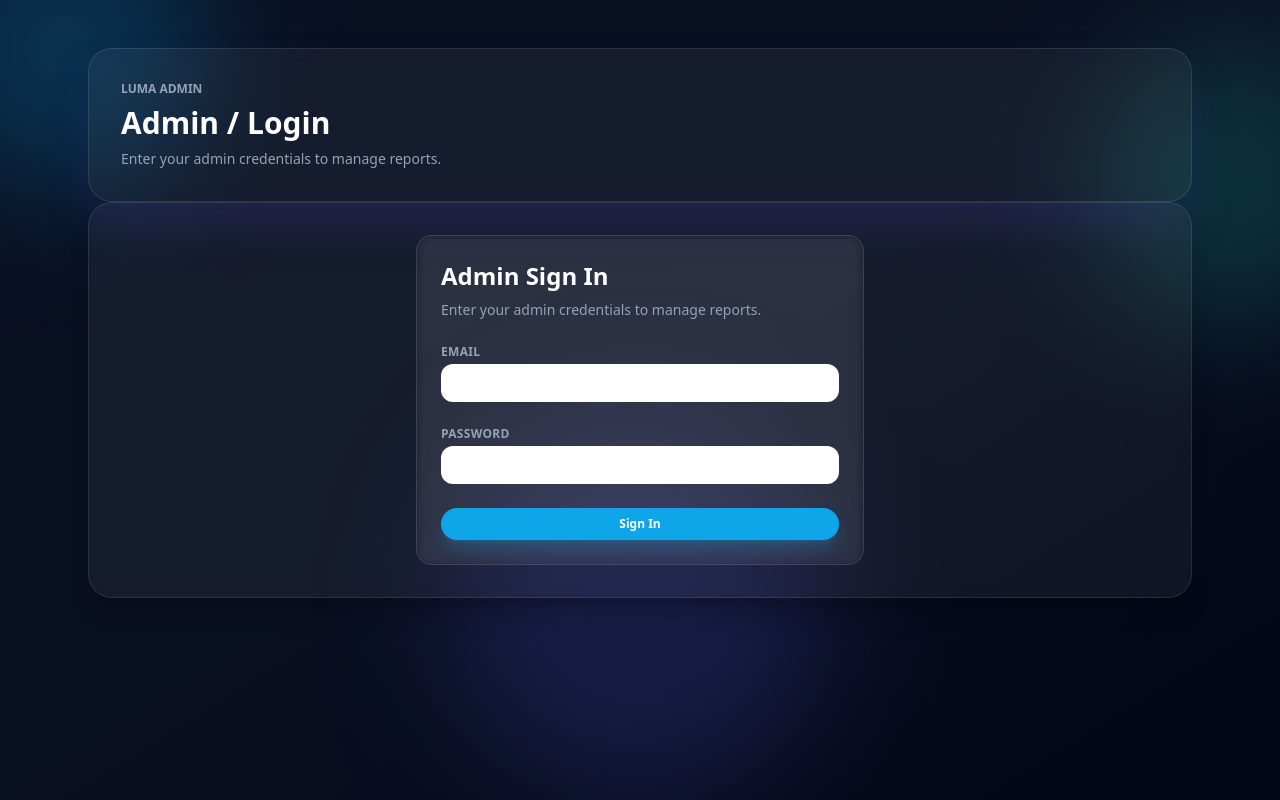
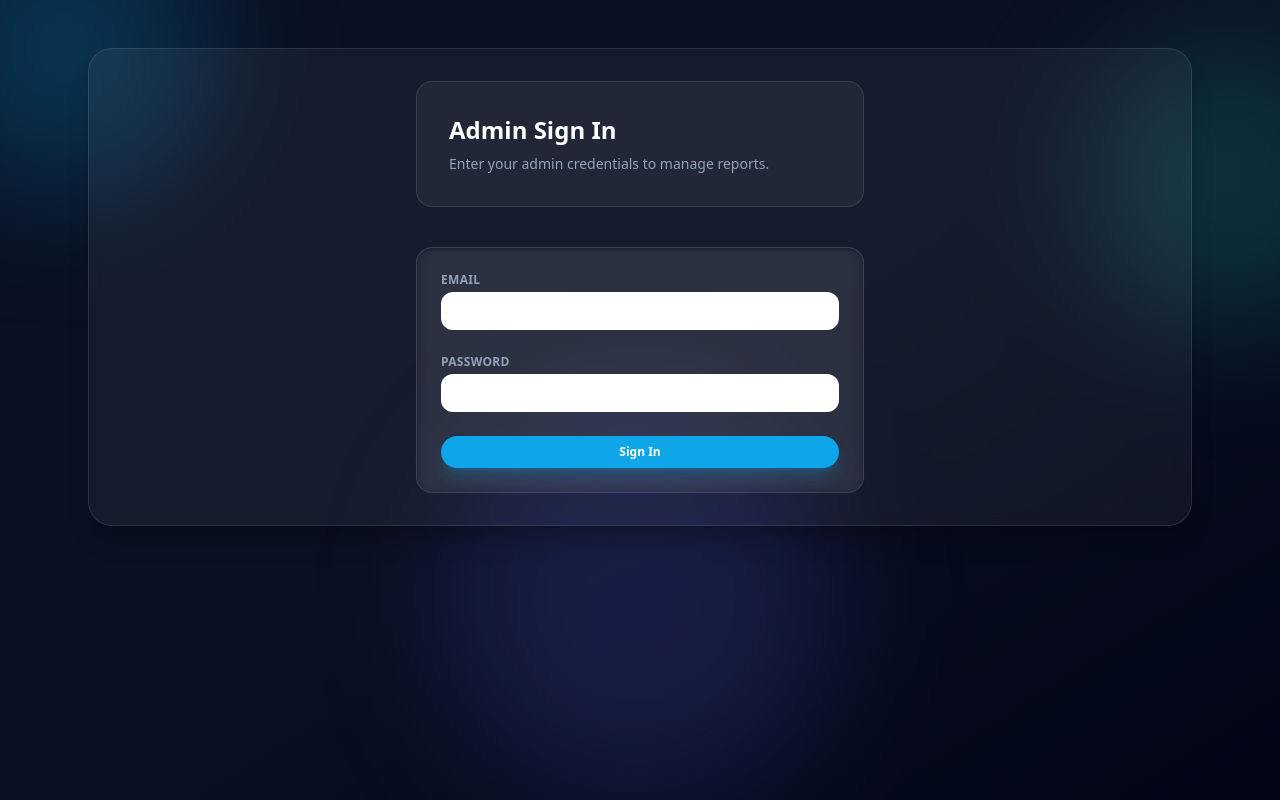
Before and after one commit to drstefanik/LumaProject, a Next.js app: page /admin/login in a window 1280 px wide. Built offline with nearby package versions, Linux system fonts and the light colour scheme.

Commit message:
Adjust admin header spacing via AdminStack

```diff
--- a/app/admin/admin-header.tsx
+++ b/app/admin/admin-header.tsx
@@ -40,7 +40,7 @@ export default function AdminHeader() {
   const showLogout = !pathname.startsWith("/admin/login") && !pathname.startsWith("/admin/signup");
 
   return (
-    <header className={adminTokens.headerCard}>
+    <header className={`flex flex-wrap items-start justify-between gap-6 ${adminTokens.pageHeader}`}>
       <div className="space-y-2">
         <p className={adminTokens.headerKicker}>LUMA Admin</p>
         <h1 className={adminTokens.headerTitle}>{current.title}</h1>
--- a/app/admin/invites/page.tsx
+++ b/app/admin/invites/page.tsx
@@ -41,13 +41,14 @@ export default function AdminInvitesPage() {
   return (
     <section>
       <AdminStack>
+        <div className={adminTokens.pageHeader}>
+          <h2 className="text-2xl font-semibold text-white">Invite Admin</h2>
+          <p className={`text-sm ${adminTokens.mutedText}`}>
+            Generate a one-time OTP for a new admin account.
+          </p>
+        </div>
+
         <form onSubmit={handleSubmit} className={`space-y-6 ${adminTokens.card}`}>
-          <div className="space-y-2">
-            <h2 className="text-2xl font-semibold text-white">Invite Admin</h2>
-            <p className={`text-sm ${adminTokens.mutedText}`}>
-              Generate a one-time OTP for a new admin account.
-            </p>
-          </div>
           <label className={`block ${adminTokens.label}`}>
             Email
             <input
--- a/app/admin/layout.tsx
+++ b/app/admin/layout.tsx
@@ -1,6 +1,5 @@
 import type { ReactNode } from "react";
 
-import AdminHeader from "@/app/admin/admin-header";
 import { adminTokens } from "@/lib/ui/tokens";
 
 export default function AdminLayout({ children }: { children: ReactNode }) {
@@ -14,7 +13,6 @@ export default function AdminLayout({ children }: { children: ReactNode }) {
       </div>
 
       <div className={adminTokens.container}>
-        <AdminHeader />
         <main className={adminTokens.contentCard}>{children}</main>
       </div>
     </div>
--- a/app/admin/login/page.tsx
+++ b/app/admin/login/page.tsx
@@ -40,16 +40,20 @@ export default function AdminLoginPage() {
   };
 
   return (
+    <section>
       <AdminStack>
         <div className="flex justify-center">
-        <div className={`w-full max-w-md ${adminTokens.card}`}>
-          <div className="space-y-2">
+          <div className={`w-full max-w-md ${adminTokens.pageHeader}`}>
             <h2 className="text-2xl font-semibold text-white">Admin Sign In</h2>
             <p className={`text-sm ${adminTokens.mutedText}`}>
               Enter your admin credentials to manage reports.
             </p>
           </div>
-          <form onSubmit={handleSubmit} className="mt-6 space-y-6">
+        </div>
+
+        <div className="flex justify-center">
+          <div className={`w-full max-w-md ${adminTokens.card}`}>
+            <form onSubmit={handleSubmit} className="space-y-6">
               <label className={`block ${adminTokens.label}`}>
                 Email
                 <input
@@ -82,5 +86,6 @@ export default function AdminLoginPage() {
           </div>
         </div>
       </AdminStack>
+    </section>
   );
 }
--- a/app/admin/reports/[reportId]/page.tsx
+++ b/app/admin/reports/[reportId]/page.tsx
@@ -185,23 +185,24 @@ export default function ReportDetailPage() {
   return (
     <section className="mx-auto w-full max-w-5xl">
       <AdminStack>
-        <div className="flex items-start justify-between gap-4">
+        <div className={adminTokens.pageHeader}>
+          <div className="flex flex-col gap-4 md:flex-row md:items-start md:justify-between">
             <div className="space-y-2">
-            <span className="text-xs uppercase tracking-wide text-slate-400">
-              LUMA ADMIN
-            </span>
-            <h1 className="text-3xl font-semibold text-white">Report Detail</h1>
-            <p className="text-sm text-slate-400">
-              Report ID: <span className="font-mono text-slate-200">{reportIdValue}</span>
+              <p className={adminTokens.headerKicker}>LUMA Admin</p>
+              <h1 className={adminTokens.headerTitle}>Admin / Report Detail</h1>
+              <p className={adminTokens.headerSubtitle}>
+                Report ID:{" "}
+                <span className="font-mono text-slate-200">{reportIdValue}</span>
               </p>
             </div>
 
             <Link
               href="/admin/reports"
-            className="inline-flex items-center rounded-full border border-white/10 bg-white/5 px-4 py-2 text-xs font-semibold text-slate-200 transition hover:bg-white/[0.07]"
+              className={adminTokens.buttonSecondary}
             >
               Back to reports
             </Link>
+          </div>
         </div>
 
         {status === "error" && error ? (
--- a/app/admin/reports/page.tsx
+++ b/app/admin/reports/page.tsx
@@ -192,6 +192,13 @@ export default function Page() {
   return (
     <section>
       <AdminStack>
+        <div className={adminTokens.pageHeader}>
+          <p className={adminTokens.headerKicker}>LUMA Admin</p>
+          <h1 className={adminTokens.headerTitle}>Admin / Reports</h1>
+          <p className={adminTokens.headerSubtitle}>
+            Review candidate reports and manage PDF exports.
+          </p>
+        </div>
         <div
           className={`flex flex-col gap-6 md:flex-row md:items-end md:justify-between ${adminTokens.filterCard}`}
         >
--- a/app/admin/signup/page.tsx
+++ b/app/admin/signup/page.tsx
@@ -51,16 +51,20 @@ export default function AdminSignupPage() {
   };
 
   return (
+    <section>
       <AdminStack>
         <div className="flex justify-center">
-        <div className={`w-full max-w-md ${adminTokens.card}`}>
-          <div className="space-y-2">
+          <div className={`w-full max-w-md ${adminTokens.pageHeader}`}>
             <h2 className="text-2xl font-semibold text-white">Create Admin Account</h2>
             <p className={`text-sm ${adminTokens.mutedText}`}>
               Use your OTP invite to create an admin login.
             </p>
           </div>
-          <form onSubmit={handleSubmit} className="mt-6 space-y-6">
+        </div>
+
+        <div className="flex justify-center">
+          <div className={`w-full max-w-md ${adminTokens.card}`}>
+            <form onSubmit={handleSubmit} className="space-y-6">
               <label className={`block ${adminTokens.label}`}>
                 Email
                 <input
@@ -124,5 +128,6 @@ export default function AdminSignupPage() {
           </div>
         </div>
       </AdminStack>
+    </section>
   );
 }
--- a/components/admin/AdminStack.tsx
+++ b/components/admin/AdminStack.tsx
@@ -2,10 +2,8 @@ import type { ReactNode } from "react";
 
 type AdminStackProps = {
   children: ReactNode;
-  gap?: "md" | "lg";
 };
 
-export function AdminStack({ children, gap = "lg" }: AdminStackProps) {
-  const cls = gap === "md" ? "space-y-4 md:space-y-6" : "space-y-6 md:space-y-8";
-  return <div className={cls}>{children}</div>;
+export function AdminStack({ children }: AdminStackProps) {
+  return <div className="space-y-8 md:space-y-10">{children}</div>;
 }
--- a/lib/ui/tokens.ts
+++ b/lib/ui/tokens.ts
@@ -9,8 +9,7 @@ export const adminTokens = {
   glowTopRight: "absolute -right-24 top-10 h-72 w-72 rounded-full bg-teal-400/30 blur-3xl",
   container:
     "relative mx-auto flex w-full max-w-6xl flex-col gap-8 px-6 py-12 lg:gap-10 lg:py-16",
-  headerCard:
-    "flex flex-wrap items-start justify-between gap-6 rounded-3xl border border-white/10 bg-white/5 p-8 shadow-2xl shadow-indigo-900/40 backdrop-blur",
+  pageHeader: "rounded-2xl border border-white/10 bg-white/5 p-6 md:p-8 space-y-2",
   headerKicker: "text-xs font-semibold uppercase tracking-[0.2em] text-slate-400",
   headerTitle: "text-3xl font-black tracking-tight text-white sm:text-4xl",
   headerSubtitle: "text-sm text-slate-400",
```
Lines whose indentation alone changed are shown as unchanged.
